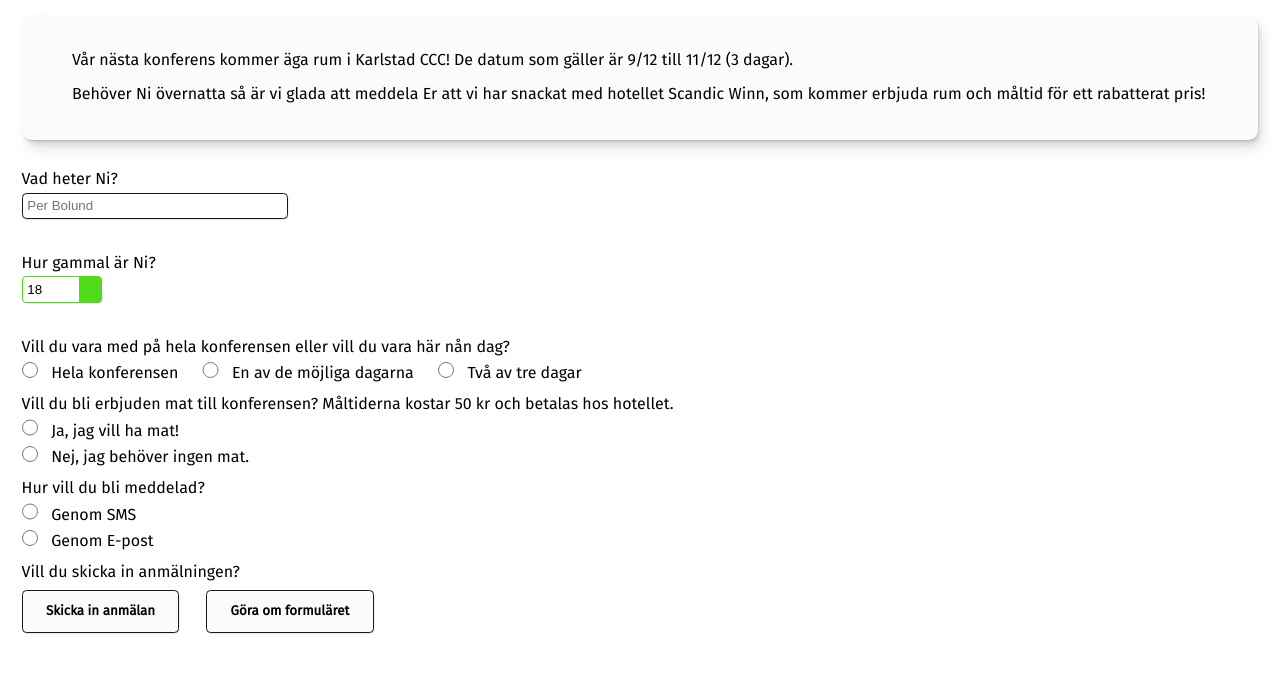
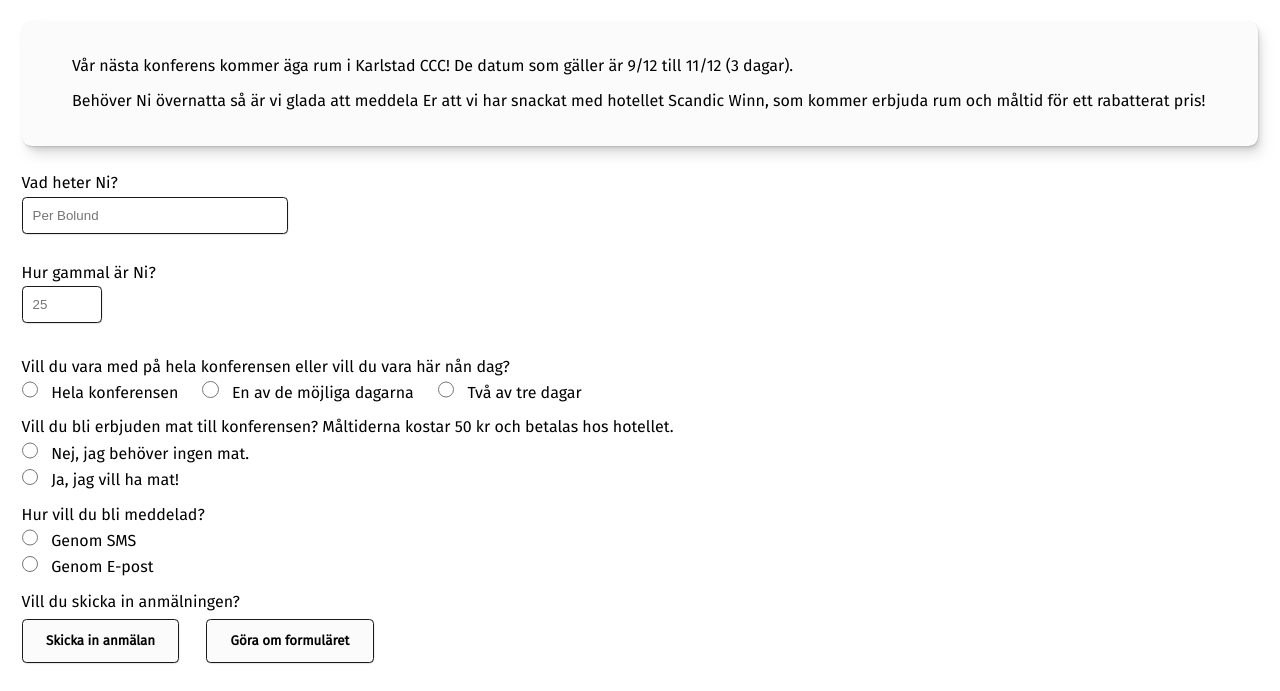
Before and after one commit to NorthPew/BetterWeb, a plain HTML site: page register.html in a window 1280 px wide. Shown: the part 413-1104 px from the top of the page. Before the commit the page ends 1073 px from the top, so only its background shows below. Drawn offline with nearby package versions, Linux system fonts and the light colour scheme.

Commit message:
Added some more info to some pages and changed form page

```diff
--- a/register.html
+++ b/register.html
@@ -107,8 +107,8 @@
                 <!-- Ålder -->
                 <section class="form__box form__box--column">
                     <label class="form__label" for="register-age">Hur gammal är Ni?</label>
-                    <input class="form__text" id="register-age" type="number" value="18" min="18" placeholder="25" title="Ålder" required />
-                    <span class="input-error-msg input-error-msg--hidden">Vänligen välj din ålder.</span>
+                    <input class="form__text" id="register-age" type="number" value="" min="18" placeholder="25" title="Ålder" required />
+                    <span class="input-error-msg input-error-msg--hidden">Du måste vara minst av myndig ålder.</span>
                 </section>
 
                 <!-- Antalet dagar -->
@@ -133,6 +133,9 @@
                 <!-- Mat -->
                 <section class="form__box">
                     <p>Vill du bli erbjuden mat till konferensen? Måltiderna kostar 50 kr och betalas hos hotellet.</p>
+                    <input class="form__radio" id="register-food-no" type="radio" name="register-food" value="nej"/>
+                    <label class="form__label" for="register-food-no">Nej, jag behöver ingen mat.</label>
+
                     <div class="form__item-container">
                         <input class="form__radio" id="register-food-yes" type="radio" name="register-food" value="ja" required />
                         <label class="form__label" for="register-food-yes">Ja, jag vill ha mat!</label>
@@ -149,9 +152,6 @@
                             </div>
                         </section>
                     </div>
-
-                    <input class="form__radio" id="register-food-no" type="radio" name="register-food" value="nej"/>
-                    <label class="form__label" for="register-food-no">Nej, jag behöver ingen mat.</label>
                 </section>
 
                 <!-- Kontaktad -->
--- a/style.css
+++ b/style.css
@@ -415,8 +415,8 @@
 }
 
 /* Form */
-.form > *:not(.message-box) {
-    padding: .15em 0em .15em 0em;
+.form > *:not(.message-box, .form__box--column) {
+    padding: .25em 0em .25em 0em;
 }
 
 .form--flex {
@@ -462,7 +462,7 @@
     border: 1.5px solid #191919;
     border-radius: 4.5px;
     padding-left: .75em;
-    padding: .35em;
+    padding: .75em;
     box-shadow: var(--shadow-low);
 }
 
```
Also changed, not shown: seminar.html (+1 -0 lines).
